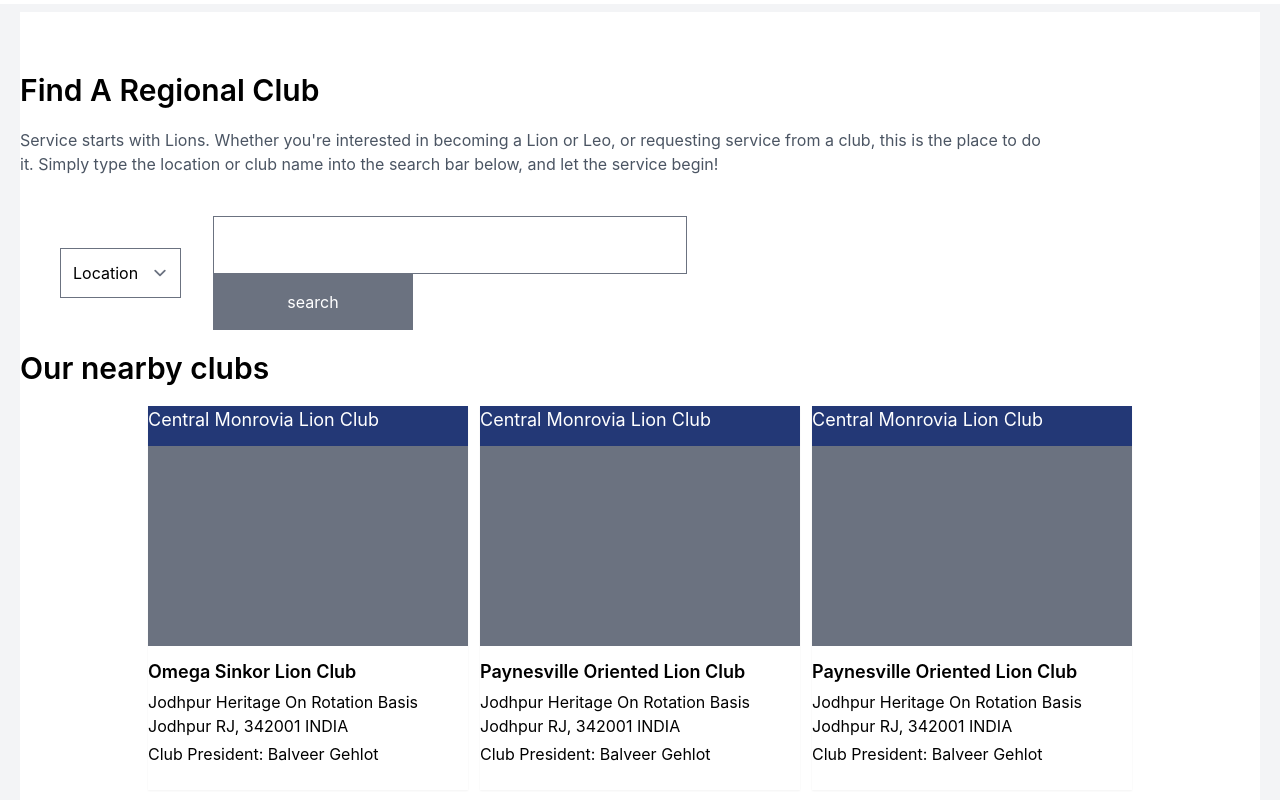
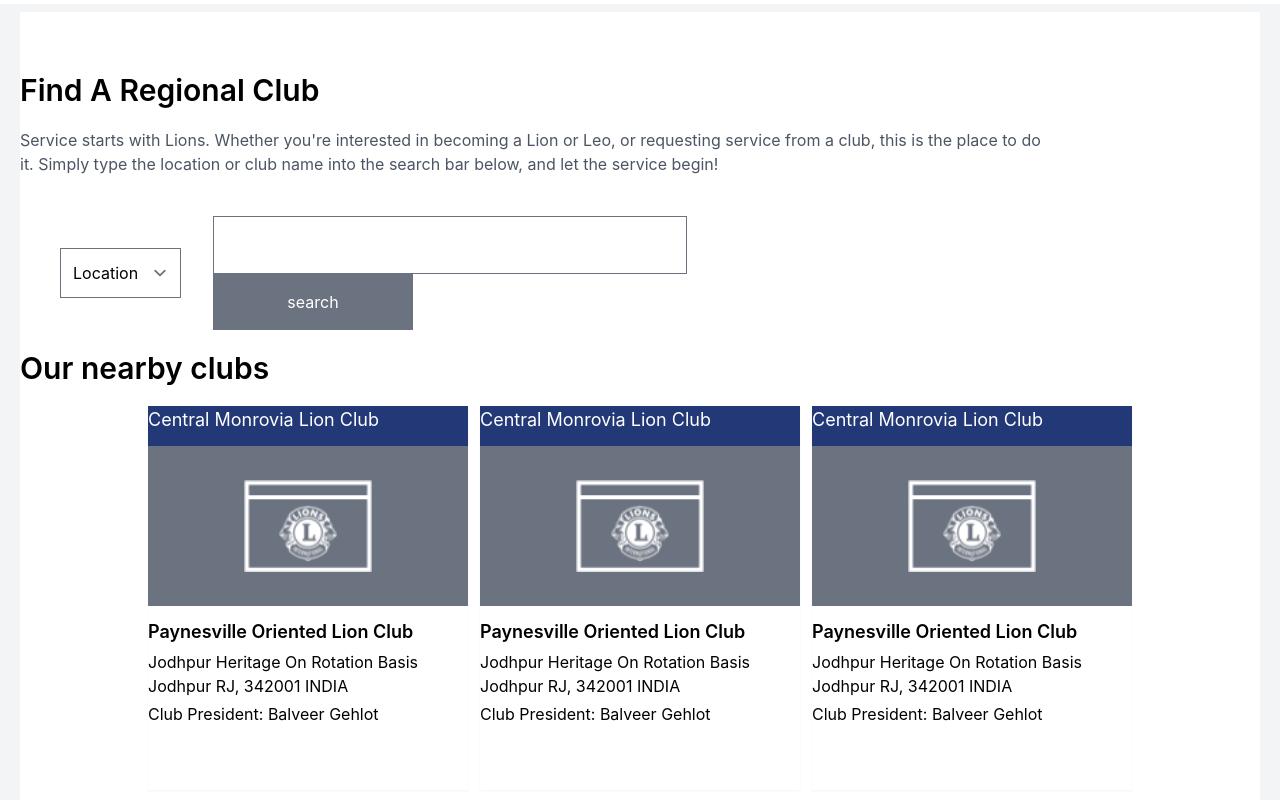
Before and after one commit to RobustTechLiberia/lions_club_international_liberia, a React (Vite) app: page /find-a-club in a window 1280 px wide. Shown: the part 300-1100 px from the top of the page. Built offline with nearby package versions, Linux system fonts and the light colour scheme.

Commit message:
update nearby club

```diff
--- a/src/components/central_region.jsx
+++ b/src/components/central_region.jsx
@@ -1,7 +1,29 @@
 import React from "react";
+import LionsIcon from "../assets/images/lions.png";
 
 class CenterRegion extends React.Component {
   render() {
+    const clubs = [
+      {
+        name: "central monrovia lion club",
+        subname: "paynesville oriented lion club",
+        address: "Jodhpur Heritage On Rotation Basis Jodhpur RJ, 342001 INDIA",
+        president: "Balveer Gehlot",
+      },
+      {
+        name: "central monrovia lion club",
+        subname: "paynesville oriented lion club",
+        address: "Jodhpur Heritage On Rotation Basis Jodhpur RJ, 342001 INDIA",
+        president: "Balveer Gehlot",
+      },
+      {
+        name: "central monrovia lion club",
+        subname: "paynesville oriented lion club",
+        address: "Jodhpur Heritage On Rotation Basis Jodhpur RJ, 342001 INDIA",
+        president: "Balveer Gehlot",
+      },
+    ];
+
     return (
       <>
         <div>
@@ -9,61 +31,30 @@
             Our nearby clubs
           </h1>
 
-          <div className="md:mx-10 bg-white flex mx-5  md:py-5 py-5 flex-wrap md:justify-start justify-center gap-3">
-            <div className="w-auto">
-              {/* Omega Sinkor Lions Club */}
+          <div className="md:mx-10 bg-white flex mx-5 md:py-5 py-5 flex-wrap md:justify-start justify-center gap-3">
+            {clubs.map((club, index) => (
+              <div key={index} className="w-auto">
                 <div className="shadow-sm bg-white rounded-none h-96 w-80">
                   <div className="bg-blue-900 h-10 text-white text-lg capitalize w-auto">
-                  central monrovia lion club
+                    <h1 className="md:mx-5">{club.name}</h1>
                   </div>
-                <div className="w-full bg-gray-500 h-50"></div>
+                  <div className="w-full bg-gray-500 h-40 flex justify-center items-center">
+                    <img
+                      src={LionsIcon}
+                      alt="lions club logo"
+                      className="w-32 object-fill"
+                    />
+                  </div>
                   <ul className="md:mx-5 my-3">
                     <li className="font-semibold text-lg capitalize text-left font-sans">
-                    omega sinkor lion club
+                      {club.subname}
                     </li>
-                  <li className="my-1">
-                    Jodhpur Heritage On Rotation Basis Jodhpur RJ, 342001 INDIA
-                  </li>
-                  <li>Club President: Balveer Gehlot</li>
+                    <li className="my-1">{club.address}</li>
+                    <li>Club President: {club.president}</li>
                   </ul>
                 </div>
               </div>
-            {/* paynesvill oriented lion club */}
-            <div className="w-auto">
-              <div className="shadow-sm bg-white rounded-none h-96 w-80">
-                <div className="bg-blue-900 h-10 text-white text-lg capitalize w-auto">
-                  <h1 className="md:mx-5">central monrovia lion club</h1>
-                </div>
-                <div className="w-full bg-gray-500 h-50"></div>
-                <ul className="md:mx-5 my-3">
-                  <li className="font-semibold text-lg capitalize text-left font-sans">
-                    paynesville oriented lion club
-                  </li>
-                  <li className="my-1">
-                    Jodhpur Heritage On Rotation Basis Jodhpur RJ, 342001 INDIA
-                  </li>
-                  <li>Club President: Balveer Gehlot</li>
-                </ul>
-              </div>
-            </div>
-            {/* paynesvill oriented lion club */}
-            <div className="w-auto">
-              <div className="shadow-sm bg-white rounded-none h-96 w-80">
-                <div className="bg-blue-900 h-10 text-white text-lg capitalize w-auto">
-                  <h1 className="md:mx-5">central monrovia lion club</h1>
-                </div>
-                <div className="w-full bg-gray-500 h-50"></div>
-                <ul className="md:mx-5 my-3">
-                  <li className="font-semibold text-lg capitalize text-left font-sans">
-                    paynesville oriented lion club
-                  </li>
-                  <li className="my-1">
-                    Jodhpur Heritage On Rotation Basis Jodhpur RJ, 342001 INDIA
-                  </li>
-                  <li>Club President: Balveer Gehlot</li>
-                </ul>
-              </div>
-            </div>
+            ))}
           </div>
         </div>
       </>
```
Also changed, not shown: src/assets/images/lions.png (added), 1 other file (tests, documents, lock files or other folders). Lines whose indentation alone changed are shown as unchanged.
